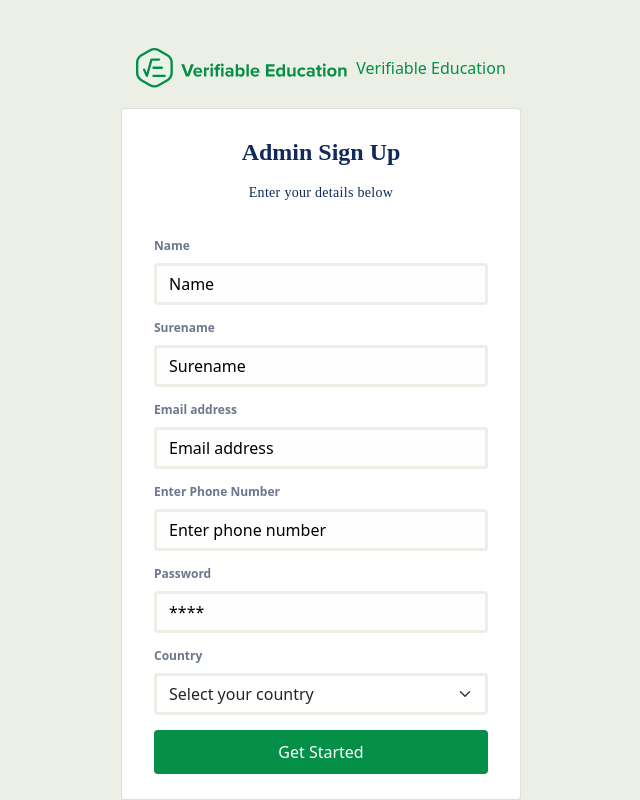
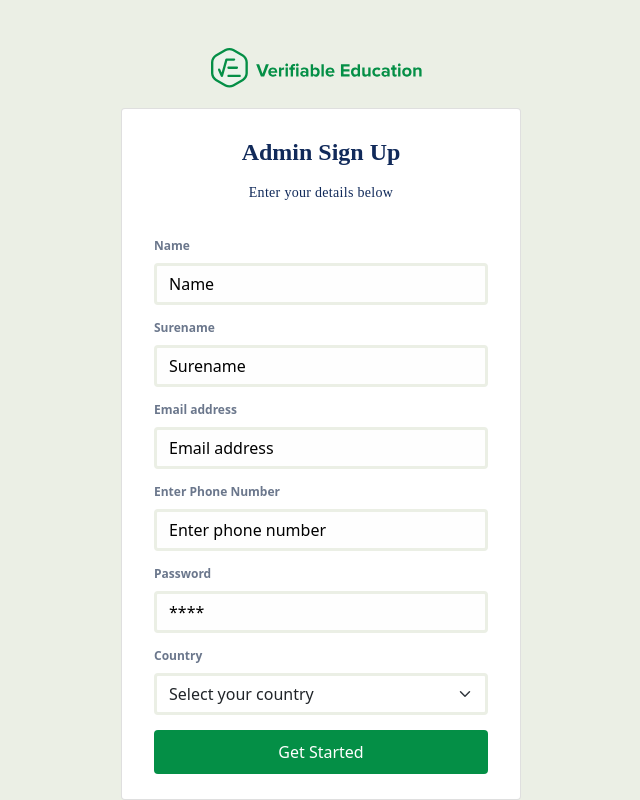
Before and after one commit to scimitar19/Angular-assignment, a React (Create React App) app: page /auth/admin/Signup in a window 1280 px wide. Shown: the whole page, without its empty margins (319-959 px from the left). Built offline with nearby package versions, Linux system fonts and the light colour scheme; a small style sheet from the web is missing.

Commit message:
Update index.tsx

```diff
--- a/src/pages/Auth/Admin/index.tsx
+++ b/src/pages/Auth/Admin/index.tsx
@@ -10,9 +10,9 @@ const AdminSignUp : React.FC = () => {
        <Box className={Styles.bgLight}>
            <Box className="d-flex align-items-center justify-content-center mt-5">
                 <img src={Logo} className="me-2" alt="" />
-                <Box className={Styles.textColor}>
-                    Verifiable Education
-                </Box>
+                {/*<Box className={Styles.textColor}>*/}
+                {/*    Verifiable Education*/}
+                {/*</Box>*/}
             </Box>
 
           <Card className={Styles.Box}>
```
